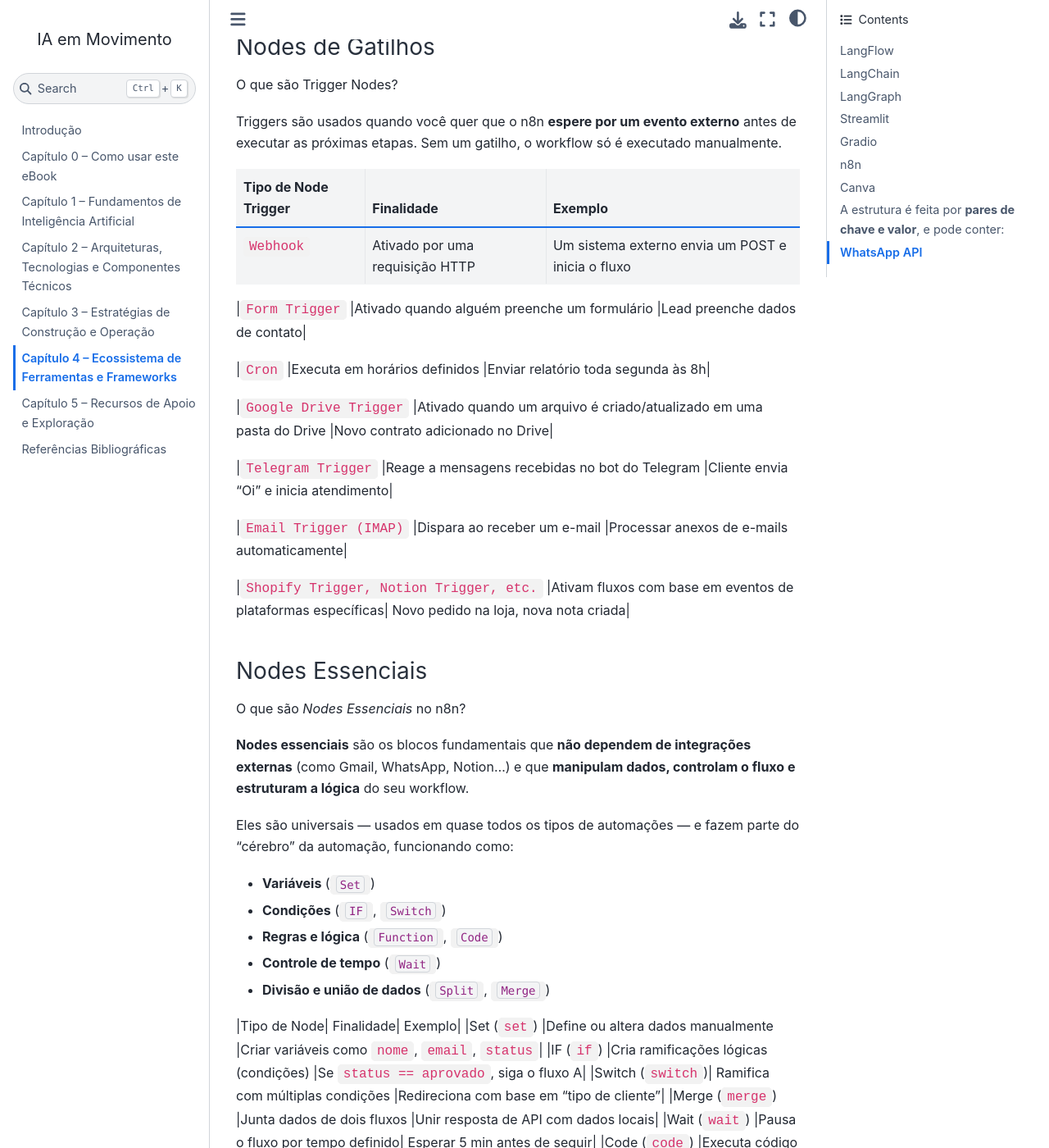
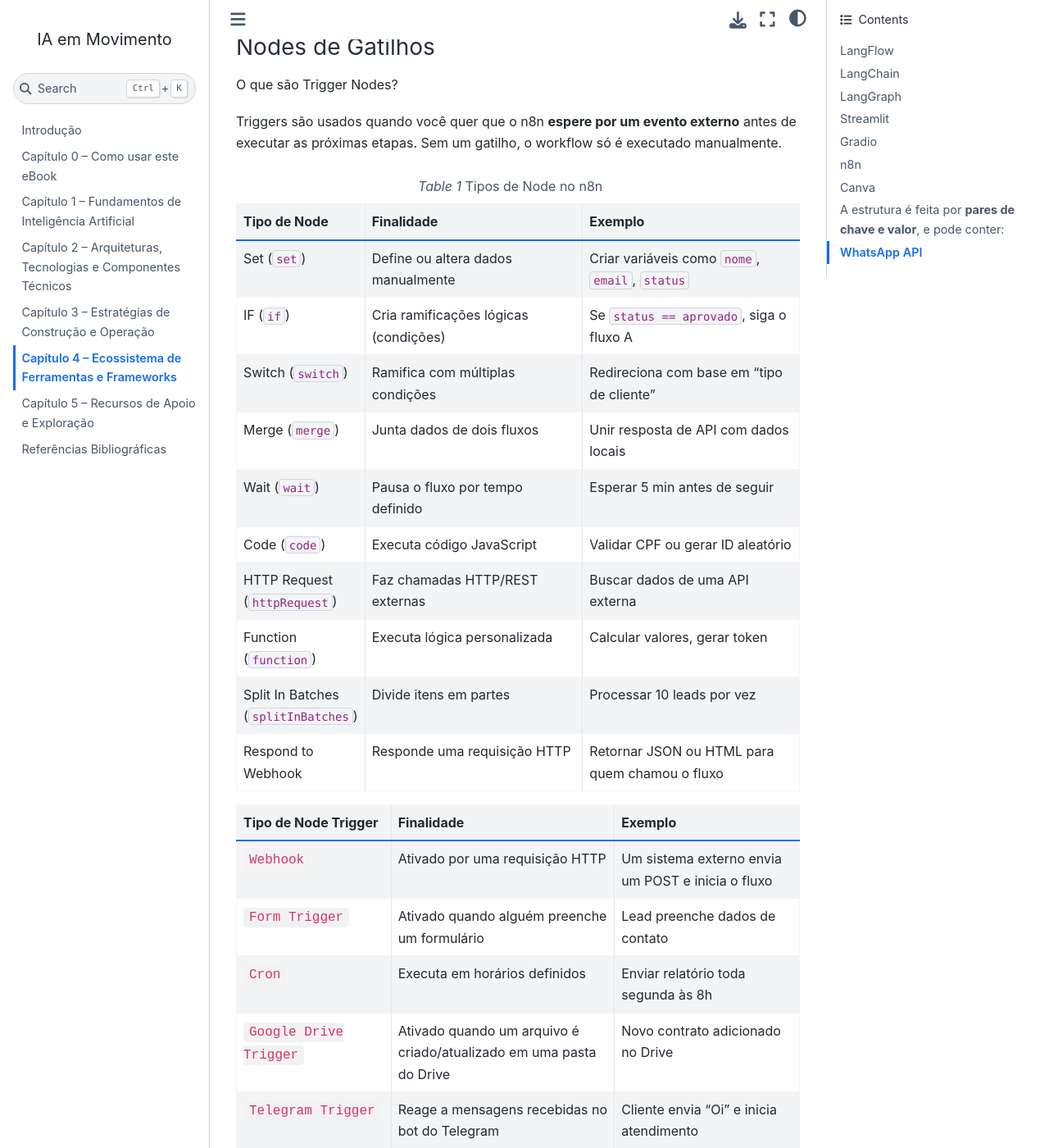
Before and after one commit to unb-lamfo-negocios-ai/LivroIAemMovimento, a Jupyter Book: the page built from capitulos/cap4.md, in a window 1280 px wide and 1400 px high, scrolled down 7260 px. Shown: the whole window at 82% size. Built offline with Jupyter Book 1.0.4 settings and Sphinx 7.4.7 and the Sphinx Book theme 1.1.4, drawn with Linux system fonts in a browser that asks for light colours; pages that are not in the unit, such as notebooks, are missing from menus; cross-references to code outside the pages are shown as plain code; some of the changed text lies outside the part shown.

Commit message:
Update cap4.md

````diff
--- a/capitulos/cap4.md
+++ b/capitulos/cap4.md
@@ -248,20 +248,54 @@
 
 Triggers são usados quando você quer que o n8n **espere por um evento externo** antes de executar as próximas etapas. Sem um gatilho, o workflow só é executado manualmente.
 
+```{list-table} Tipos de Node no n8n
+:header-rows: 1
+:widths: 20 40 40
+
+* - Tipo de Node
+  - Finalidade
+  - Exemplo
+* - Set (`set`)
+  - Define ou altera dados manualmente
+  - Criar variáveis como `nome`, `email`, `status`
+* - IF (`if`)
+  - Cria ramificações lógicas (condições)
+  - Se `status == aprovado`, siga o fluxo A
+* - Switch (`switch`)
+  - Ramifica com múltiplas condições
+  - Redireciona com base em “tipo de cliente”
+* - Merge (`merge`)
+  - Junta dados de dois fluxos
+  - Unir resposta de API com dados locais
+* - Wait (`wait`)
+  - Pausa o fluxo por tempo definido
+  - Esperar 5 min antes de seguir
+* - Code (`code`)
+  - Executa código JavaScript
+  - Validar CPF ou gerar ID aleatório
+* - HTTP Request (`httpRequest`)
+  - Faz chamadas HTTP/REST externas
+  - Buscar dados de uma API externa
+* - Function (`function`)
+  - Executa lógica personalizada
+  - Calcular valores, gerar token
+* - Split In Batches (`splitInBatches`)
+  - Divide itens em partes
+  - Processar 10 leads por vez
+* - Respond to Webhook
+  - Responde uma requisição HTTP
+  - Retornar JSON ou HTML para quem chamou o fluxo
+```
+
+
 |Tipo de Node Trigger	|Finalidade	|Exemplo|
 |-----------------------|-----------|-------|
 |<span style="background-color: #f2f2f2; border-radius: 5px; padding: 2px 6px; font-family: monospace; color: #d6336c; border: 1px solid #f2f2f2;">Webhook</span>|Ativado por uma requisição HTTP|	Um sistema externo envia um POST e inicia o fluxo|
-
 |<span style="background-color: #f2f2f2; border-radius: 5px; padding: 2px 6px; font-family: monospace; color: #d6336c; border: 1px solid #f2f2f2;">Form Trigger</span>	|Ativado quando alguém preenche um formulário	|Lead preenche dados de contato|
-
 |<span style="background-color: #f2f2f2; border-radius: 5px; padding: 2px 6px; font-family: monospace; color: #d6336c; border: 1px solid #f2f2f2;">Cron</span>	|Executa em horários definidos	|Enviar relatório toda segunda às 8h|
-
 |<span style="background-color: #f2f2f2; border-radius: 5px; padding: 2px 6px; font-family: monospace; color: #d6336c; border: 1px solid #f2f2f2;">Google Drive Trigger</span>	|Ativado quando um arquivo é criado/atualizado em uma pasta do Drive	|Novo contrato adicionado no Drive|
-
 |<span style="background-color: #f2f2f2; border-radius: 5px; padding: 2px 6px; font-family: monospace; color: #d6336c; border: 1px solid #f2f2f2;">Telegram Trigger</span>	|Reage a mensagens recebidas no bot do Telegram	|Cliente envia “Oi” e inicia atendimento|
-
 |<span style="background-color: #f2f2f2; border-radius: 5px; padding: 2px 6px; font-family: monospace; color: #d6336c; border: 1px solid #f2f2f2;">Email Trigger (IMAP)</span>	|Dispara ao receber um e-mail	|Processar anexos de e-mails automaticamente|
-
 |<span style="background-color: #f2f2f2; border-radius: 5px; padding: 2px 6px; font-family: monospace; color: #d6336c; border: 1px solid #f2f2f2;">Shopify Trigger, Notion Trigger, etc.</span>	|Ativam fluxos com base em eventos de plataformas específicas|	Novo pedido na loja, nova nota criada|
 
 ### Nodes Essenciais
````
